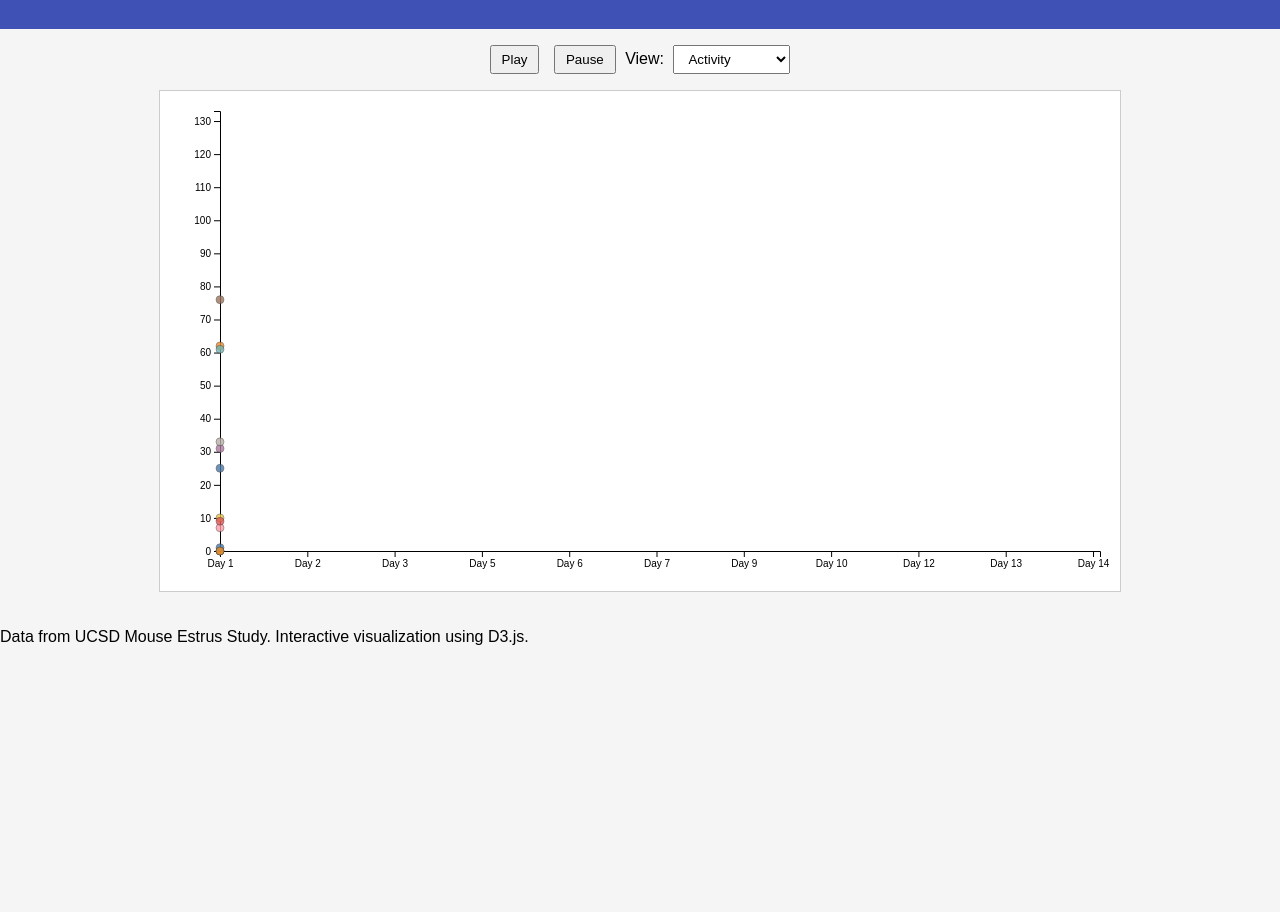
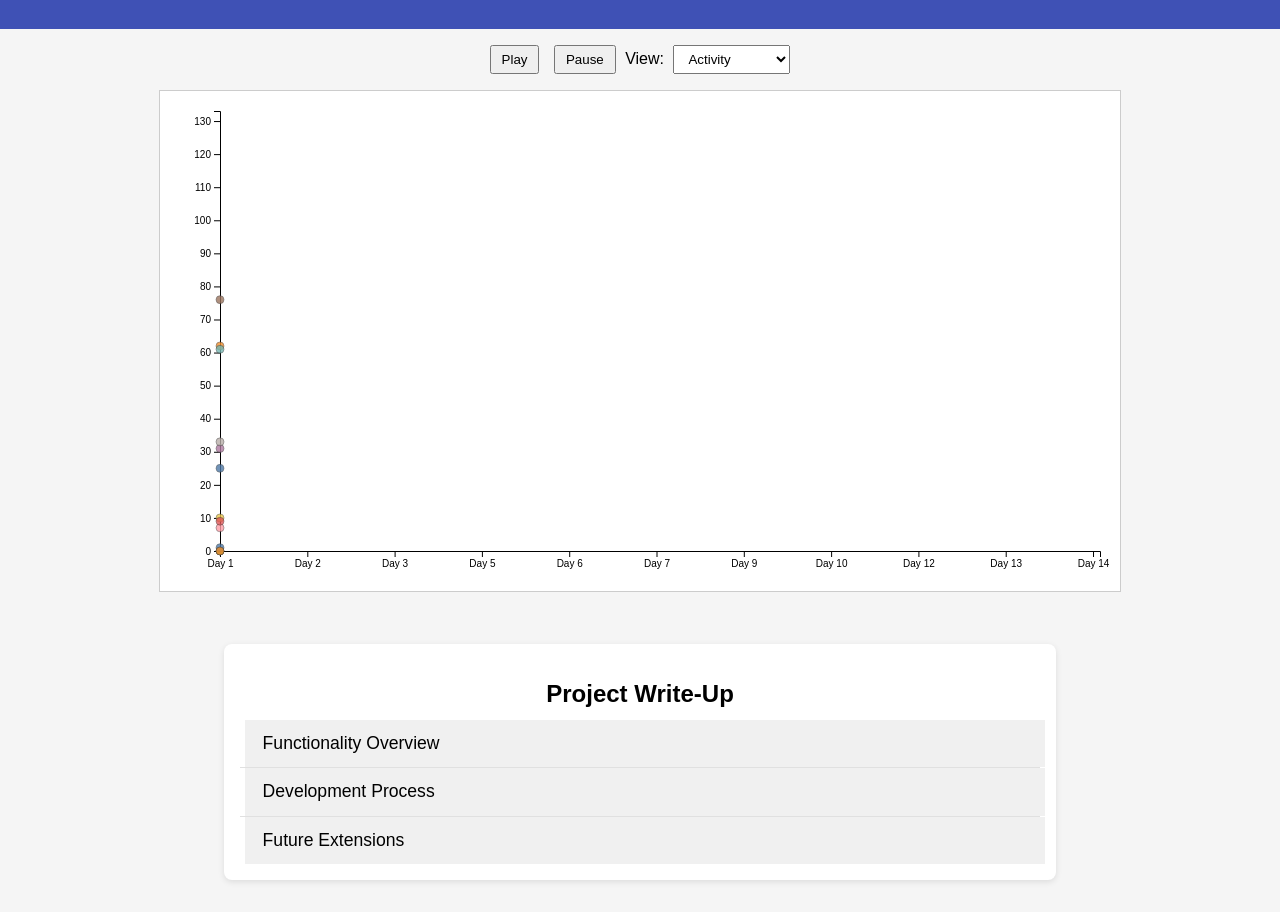
Before and after one commit to evelynzhang5/Mice_Final, a plain HTML site: page index.html in a window 1280 px wide. Shown: the part 117-1029 px from the top of the page. Before the commit the page ends 800 px from the top, so only its background shows below. Drawn offline with nearby package versions, Linux system fonts and the light colour scheme.

Commit message:
Prototype Write-Up
Added Write-Up section.

```diff
--- a/index.html
+++ b/index.html
@@ -5,7 +5,9 @@
   <meta name="viewport" content="width=device-width, initial-scale=1.0" />
   <title>Mouse Activity & Temperature Visualization</title>
   <link rel="stylesheet" href="style.css" />
-  <script src="https://d3js.org/d3.v7.min.js"></script>
+  <script src="https://d3js.org/d3.v7.min.js" type="module"></script>
+  <script src="global.js" type="module"></script>
+  <script src="writeup.js" type="module"></script>
 </head>
 <body>
   <header>
@@ -24,9 +26,45 @@
     </div>
     <svg id="chart" width="960" height="500"></svg>
   </main>
-  <footer>
-    <p>Data from UCSD Mouse Estrus Study. Interactive visualization using D3.js.</p>
-  </footer>
-  <script src="global.js"></script>
-</body>
+    <!-- === Write-Up Section === -->
+    <section id="writeup">
+      <h2>Project Write-Up</h2>
+
+      <div class="exp-bar">
+        <button class="exp-bar-header">Functionality Overview</button>
+        <div class="exp-bar-content">
+          <p>
+            This visualization lets you “race” mouse activity and temperature across
+            a two-week (14-day) cycle. Play/Pause controls animate each minute for
+            all subjects simultaneously. You can toggle between <em>activity</em> and
+            <em>temperature</em> views, and hovering on a dot shows the exact value.
+          </p>
+        </div>
+      </div>
+
+      <div class="exp-bar">
+        <button class="exp-bar-header">Development Process</button>
+        <div class="exp-bar-content">
+          <p>
+            We began by loading per-minute CSVs for activity and temperature and
+            mapping them into a single data structure keyed by mouse ID. Scales and
+            axes were created with D3’s linear and category helpers. A render loop
+            updates positions each “tick” and handles user controls. Finally, we
+            added tooltips and color-coding for clarity.
+          </p>
+        </div>
+      </div>
+
+      <div class="exp-bar">
+        <button class="exp-bar-header">Future Extensions</button>
+        <div class="exp-bar-content">
+          <p>
+            Potential next steps include letting users select individual mice to
+            highlight, comparing estrus vs. non-estrus days side by side, or
+            overlaying light/dark cycles as background bands.
+          </p>
+        </div>
+      </div>
+    </section>
+  </body>
 </html>
--- a/style.css
+++ b/style.css
@@ -46,3 +46,56 @@ body {
     pointer-events: none;
     font-size: 12px;
   }
+/* Begins Style for Write-Up*/
+
+#writeup {
+  max-width: 800px;
+  margin: 2em auto;
+  padding: 1em;
+  background: #fff;
+  border-radius: 8px;
+  box-shadow: 0 2px 6px rgba(0,0,0,0.1);
+}
+
+#writeup h2 {
+  margin-bottom: 0.5em;
+  font-size: 1.5rem;
+  text-align: center;
+}
+
+.exp-bar {
+  border-top: 1px solid #e0e0e0;
+}
+
+.exp-bar:first-of-type {
+  border-top: none;
+}
+
+.exp-bar-header {
+  width: 100%;
+  text-align: left;
+  padding: 0.75em 1em;
+  font-size: 1.1rem;
+  background: #f0f0f0;
+  border: none;
+  outline: none;
+  cursor: pointer;
+  transition: background 0.2s;
+}
+
+.exp-bar-header:hover {
+  background: #e0e0e0;
+}
+
+.exp-bar-content {
+  max-height: 0;
+  overflow: hidden;
+  transition: max-height 0.3s ease;
+  padding: 0 1em;
+}
+
+.exp-bar.open .exp-bar-content {
+  max-height: 200px; /* adjust if your content is taller */
+  margin-bottom: 1em;
+}
+/* Ends Style For Write-Up */
--- /dev/null
+++ b/writeup.js
@@ -0,0 +1,17 @@
+/**
+ * This script is written for the expandable bar in writeup
+ *
+ */
+// writeup.js
+
+document.addEventListener("DOMContentLoaded", () => {
+    const bars = document.querySelectorAll(".exp-bar");
+
+    bars.forEach(bar => {
+      const header = bar.querySelector(".exp-bar-header");
+      header.addEventListener("click", () => {
+        // Toggle open class
+        bar.classList.toggle("open");
+      });
+    });
+});
```
